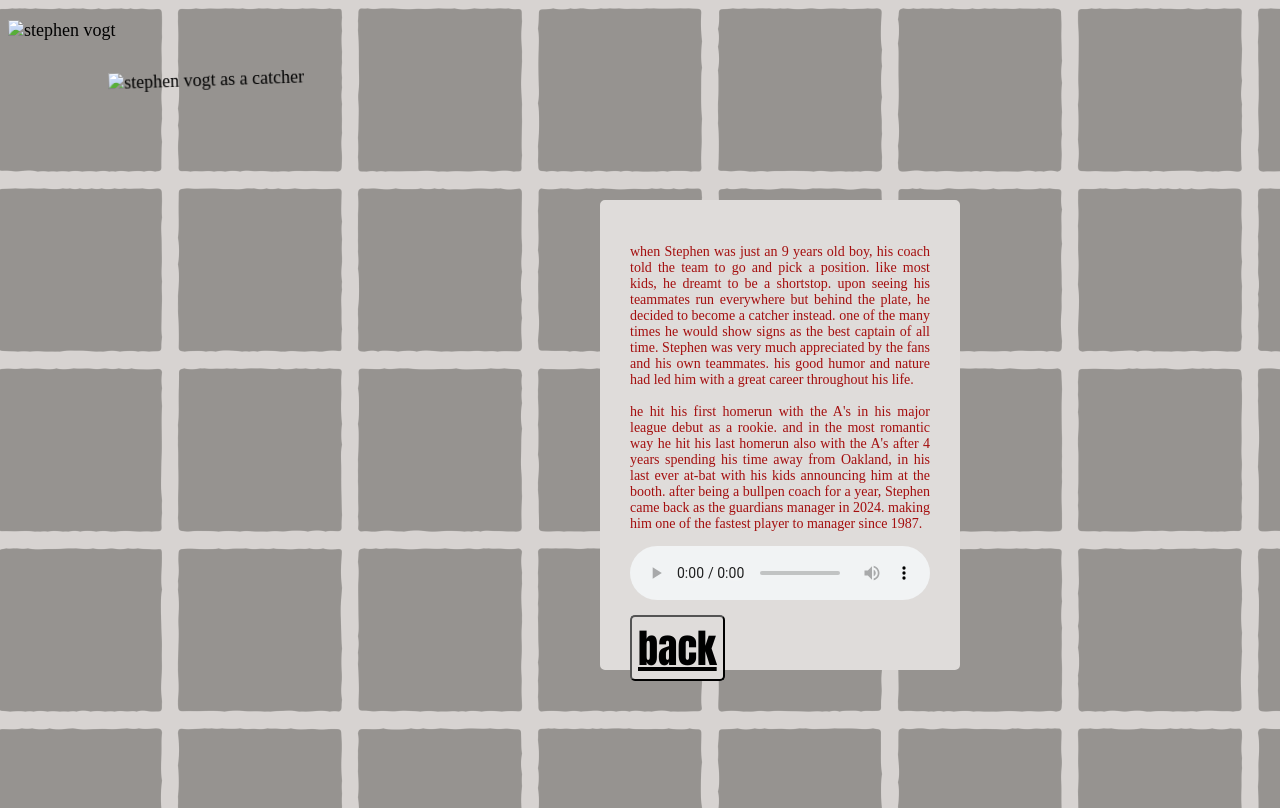
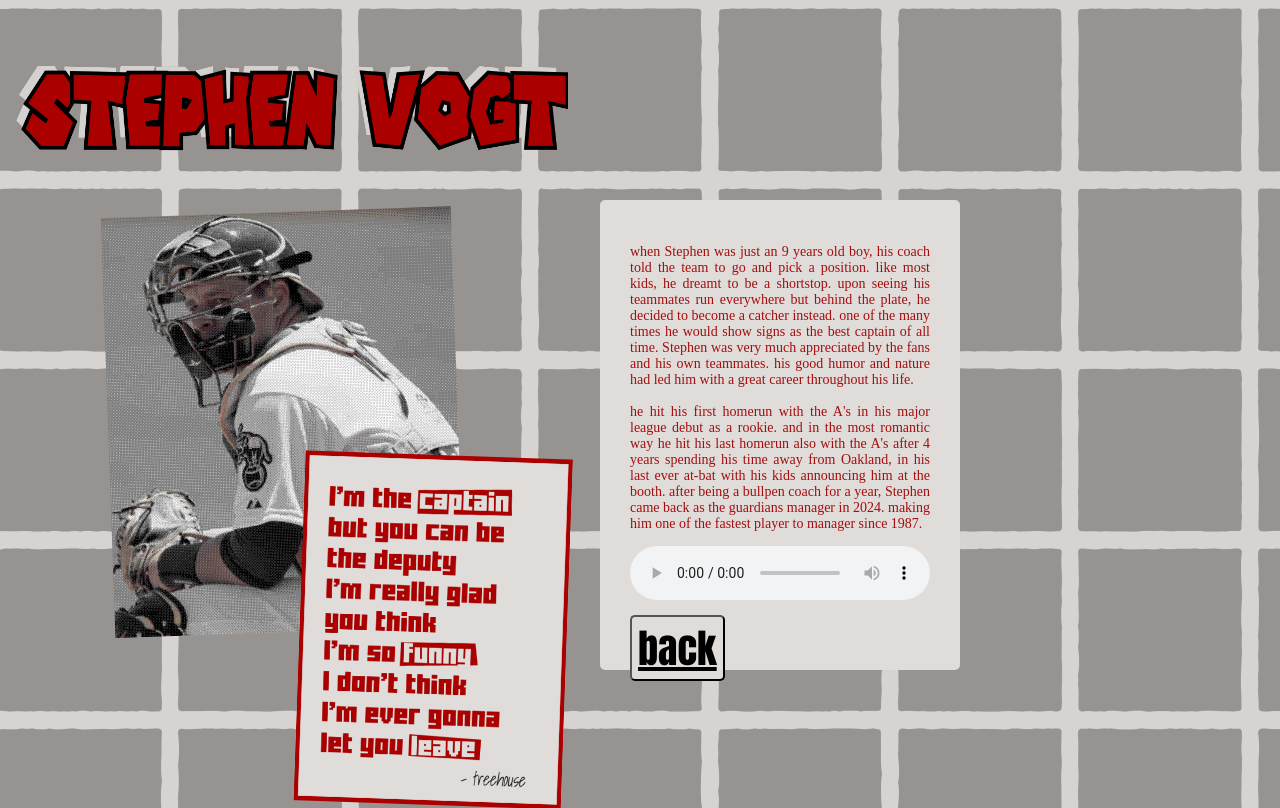
Before and after one commit to Filwebdev/get-alex-g-d, a plain HTML site: page svpage.html in a window 1280 px wide. Drawn offline with Linux system fonts and the light colour scheme; the site is published under a folder, as on GitHub Pages, so addresses that start at the root find nothing; a web font is replaced by a local one.

Commit message:
svpage.html

```diff
--- a/svpage.html
+++ b/svpage.html
@@ -6,17 +6,17 @@
     <meta name="stephenvogt" content="this page contains Stephen Vogt">
     <meta name="viewport" content="width=device-width intial-scale=1">
     <title>Stephen Vogt</title>
-    <link rel="icon" href="/img/baseball.png" type="image/x-icon">
+    <link rel="icon" href="img/baseball.png" type="image/x-icon">
     <link rel="stylesheet" href="style.css">
 </head>
 <body>
     <div id="img1">
-        <img src="/img2/stephen.png" alt="stephen vogt" width="80%"/>
+        <img src="img2/stephen.png" alt="stephen vogt" width="80%"/>
         <div id="img2">
-            <img src="/img2/stepphen.jpg" alt="stephen vogt as a catcher" width="50%">
+            <img src="img2/stepphen.jpg" alt="stephen vogt as a catcher" width="50%">
         </div>
         <div id="img3">
-            <img src="/img2/treehous.png" alt="im the captain but you can be the deputy im really glad you think im so funny i dont think im ever gonna let you leave" width="50%">
+            <img src="img2/treehous.png" alt="im the captain but you can be the deputy im really glad you think im so funny i dont think im ever gonna let you leave" width="50%">
         </div>
 
     </div>
```
